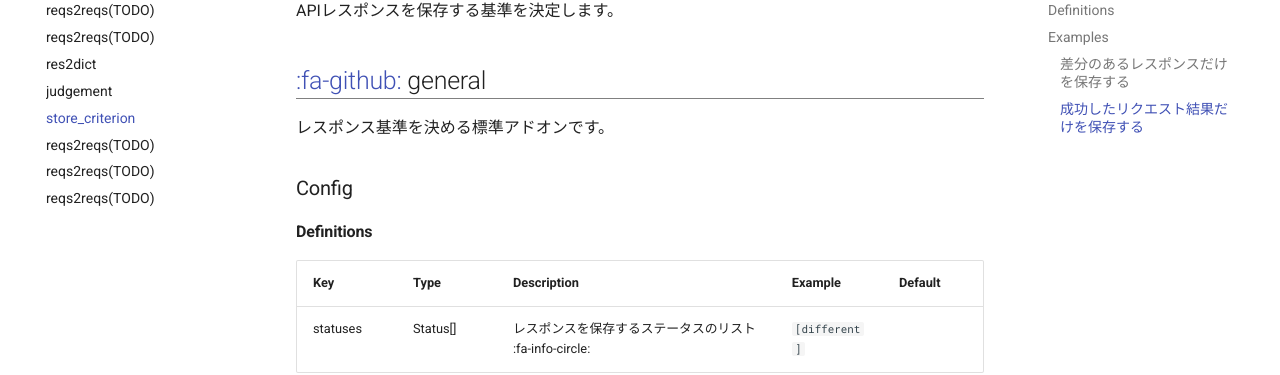
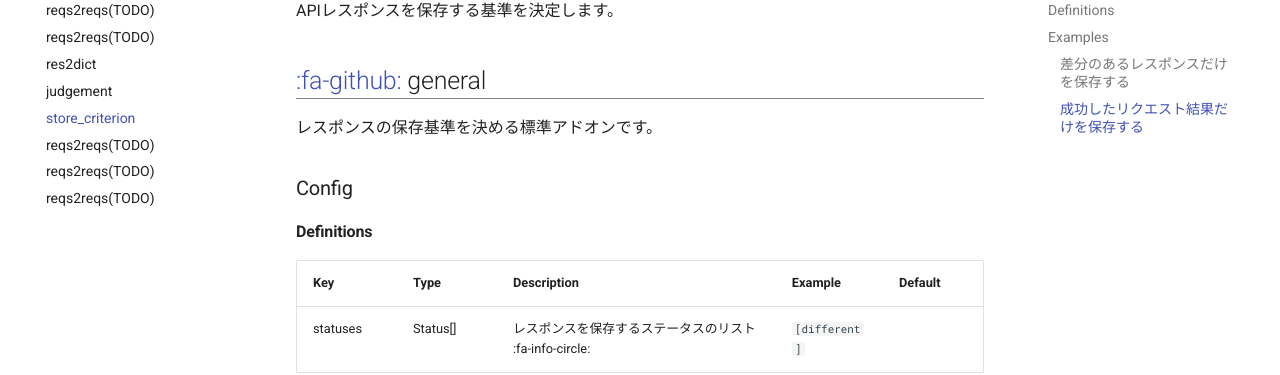
Before and after one commit to tadashi-aikawa/jumeaux, an MkDocs documentation site: the page built from docs/ja/addons/store_criterion.md, in a window 1280 px wide and 1129 px high. Shown: the part 230-605 px from the top of the window. Built offline with MkDocs 1.6.1 and Material for MkDocs 9.7.7, drawn with Linux system fonts in a browser that asks for light colours; nearby versions of some CDN libraries; comment, search, counter and statistics services are not loaded; old or Windows-style settings are respelled for this version of MkDocs.

Commit message:
:pencil: Fix typo

```diff
--- a/docs/ja/addons/store_criterion.md
+++ b/docs/ja/addons/store_criterion.md
@@ -11,7 +11,7 @@ APIレスポンスを保存する基準を決定します。
 
 [s2]: https://github.com/tadashi-aikawa/jumeaux/tree/master/jumeaux/addons/store_criterion/general.py
 
-レスポンス基準を決める標準アドオンです。
+レスポンスの保存基準を決める標準アドオンです。
 
 
 ### Config
```
